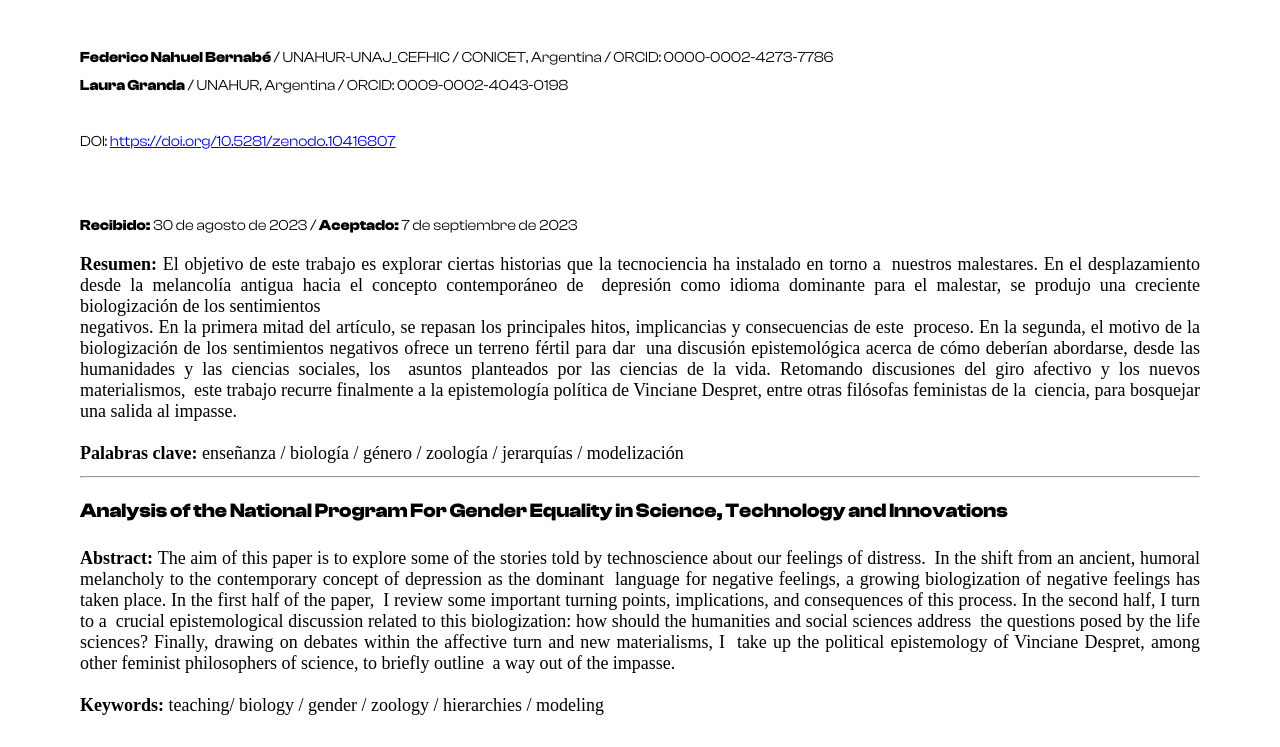
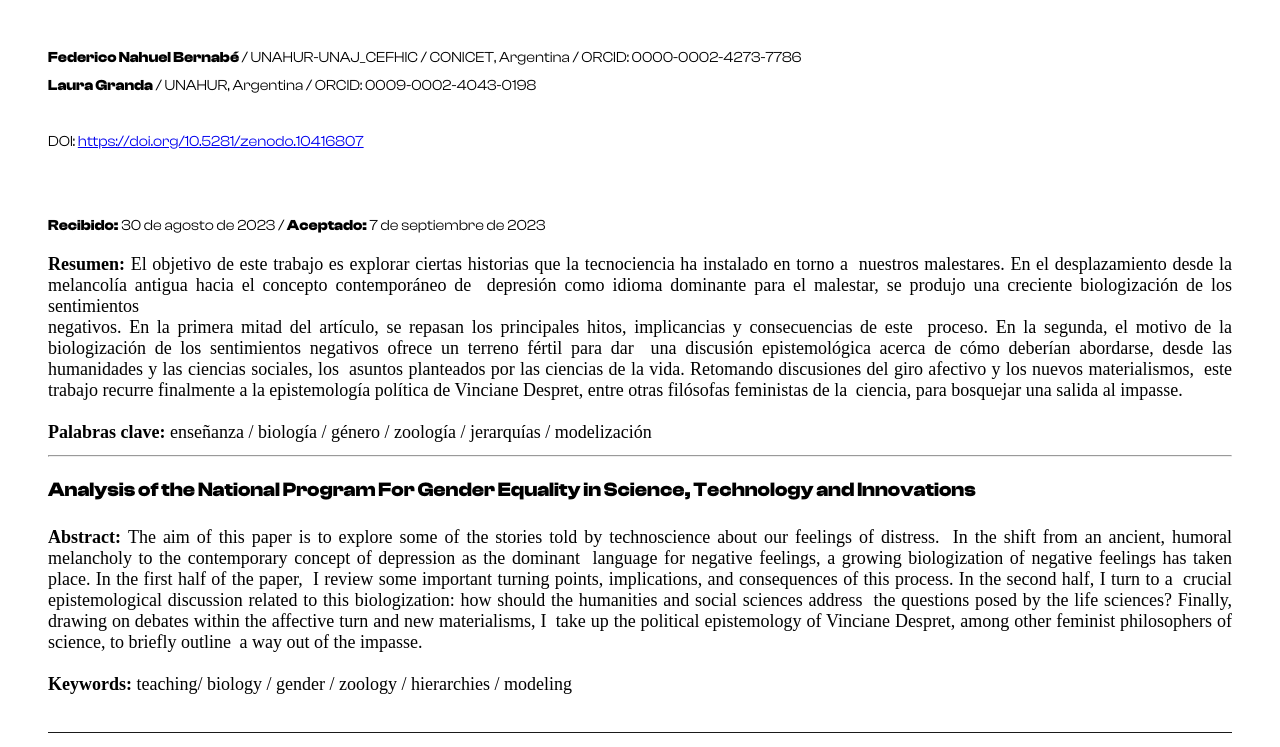
Before and after one commit to eternoinvisible/prueba, a plain HTML site: page version-3-1/index.html in a window 1280 px wide. Shown: the part 324-1071 px from the top of the page. Drawn offline with Linux system fonts and the light colour scheme; a web font is replaced by a local one.

Commit message:
Update hoja-de-estilo.css

```diff
--- a/version-3-1/hoja-de-estilo.css
+++ b/version-3-1/hoja-de-estilo.css
@@ -2,8 +2,8 @@
 body {
     padding-top: 1em;
     padding-bottom: 2em;
-    padding-left: 5em;
-    padding-right: 5em;
+    padding-left: 3em;
+    padding-right: 3em;
     box-sizing: border-box;
     margin: 0;
     font-family: 'IBM Plex', serif;
```
